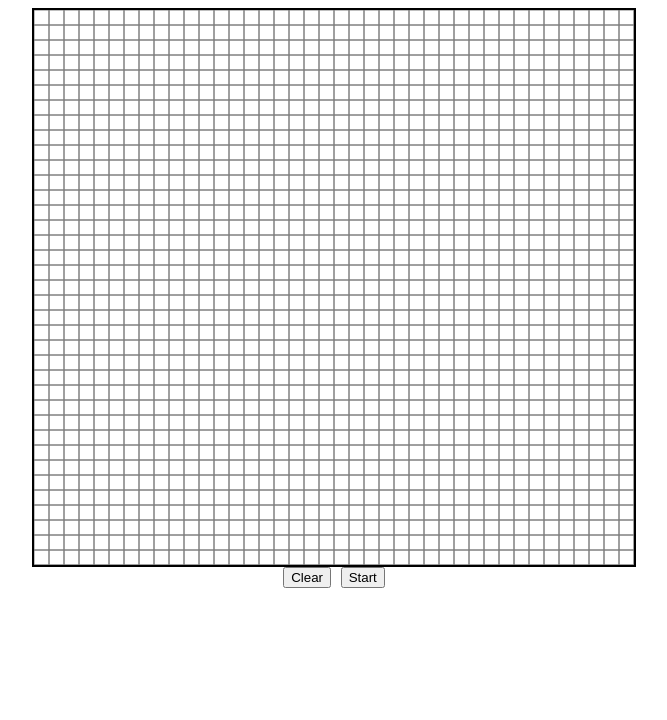
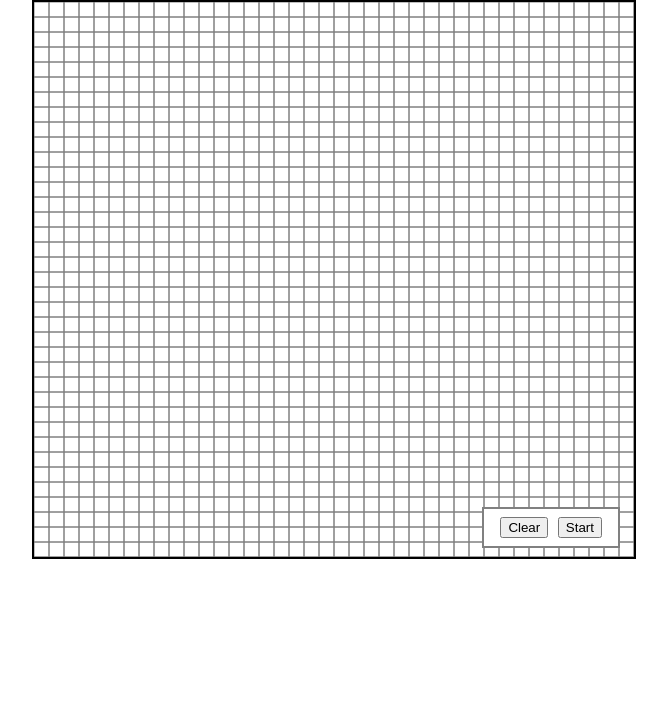
Before and after one commit to 99xtal/blog, a plain HTML site: page conway/index.html in a window 1280 px wide. Shown: the part 80-800 px from the top of the page, without its empty margins (306-973 px from the left). Drawn offline with Linux system fonts and the light colour scheme.

Commit message:
style: position button container inside game canvas

```diff
--- a/conway/index.html
+++ b/conway/index.html
@@ -7,12 +7,16 @@
     <title>Conway's Game of Life</title>
 </head>
 <body>
+    <header>
+        <h1>Conway's Game of Life</h1>
+    </header>
     <main>
-        <h1>Conway's Game of Life</h1>
-        <canvas id="game" width="600" height="555"></canvas>
-        <div>
-            <button onclick="resetGameState()" id="clear">Clear</button>
-            <button onclick="toggleStart()" id="startstop">Start</button>
+        <div class="game-container">
+            <canvas id="game" width="600" height="555"></canvas>
+            <div class="actions-container">
+                <button onclick="resetGameState()" id="clear">Clear</button>
+                <button onclick="toggleStart()" id="startstop">Start</button>
+            </div>
         </div>
     </main>
     <script src="index.js"></script>
--- a/conway/index.js
+++ b/conway/index.js
@@ -7,21 +7,6 @@ const LINE_COLOR = 'gray';
 let state = {};
 let timerId = null;
 let running = false;
-
-function drawGrid(ctx, options = {
-    cellSize: CELL_SIZE,
-    lineColor: LINE_COLOR,
-}) {
-    const canvasHeight = ctx.canvas.height;
-    const canvasWidth = ctx.canvas.width;
-    ctx.strokeStyle = options.lineColor;
-    for (let y = 0; y <= canvasHeight; y += options.cellSize) {
-        for (let x = 0; x <= canvasWidth; x += options.cellSize) {
-            ctx.strokeRect(x, y, options.cellSize, options.cellSize);
-        }
-    }
-    ctx.save();
-}
 
 function resetGameState() {
     const btn = document.getElementById('startstop');
@@ -46,10 +31,28 @@ function toggleStart() {
     }
 }
 
-function draw() {
-    const canvas = document.getElementById('game');
-    const ctx = canvas.getContext('2d');
-    drawGrid(ctx);
+function toggleCellState(coordinates) {
+    const cellState = state[key(coordinates)];
+    if (!cellState) {
+        state[key(coordinates)] = true;
+    } else {
+        state[key(coordinates)] = false;
+    }
+}
+
+function drawGrid(ctx, options = {
+    cellSize: CELL_SIZE,
+    lineColor: LINE_COLOR,
+}) {
+    const canvasHeight = ctx.canvas.height;
+    const canvasWidth = ctx.canvas.width;
+    ctx.strokeStyle = options.lineColor;
+    for (let y = 0; y <= canvasHeight; y += options.cellSize) {
+        for (let x = 0; x <= canvasWidth; x += options.cellSize) {
+            ctx.strokeRect(x, y, options.cellSize, options.cellSize);
+        }
+    }
+    ctx.save();
 }
 
 function getMouseCoordinate(e) {
@@ -157,16 +160,20 @@ function draw() {
 
 function init() {
     const canvas = document.getElementById('game');
+    const speedSlider = document.getElementById('speed');
 
     canvas.addEventListener('mousedown', (e) => {
         const coordinates = getMouseCoordinate(e);
-        const cellState = state[key(coordinates)];
-        if (!cellState) {
-            state[key(coordinates)] = true;
+        toggleCellState(coordinates);
+    });
+
+    canvas.addEventListener('mouseover', (e) => {
+        if (running) {
+            canvas.style.cursor = "move";
         } else {
-            state[key(coordinates)] = false;
+            canvas.style.cursor = "pointer";
         }
-    })
+    });
 
     window.requestAnimationFrame(draw);
 }
--- a/conway/styles.css
+++ b/conway/styles.css
@@ -16,3 +16,18 @@ h1 {
 canvas {
     border: 2px solid black
 }
+
+.game-container {
+    position: relative;
+    display: inline-block;
+}
+
+.actions-container {
+    border: 2px solid grey;
+    position: absolute;
+    background-color: white;
+    bottom: 0;
+    right: 0;
+    padding: 0.5rem 1rem;
+    margin: 1rem 1rem;
+}
```
